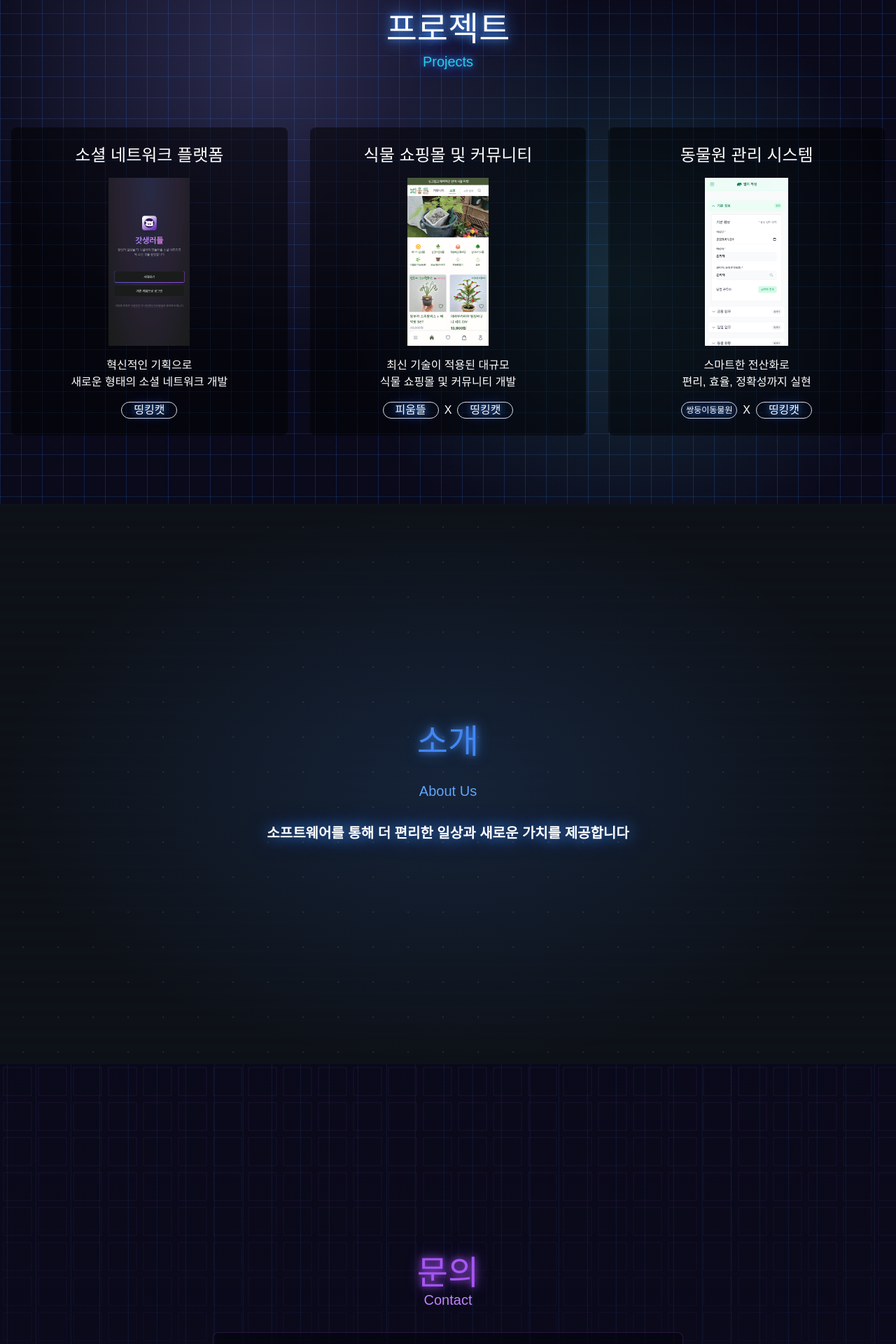
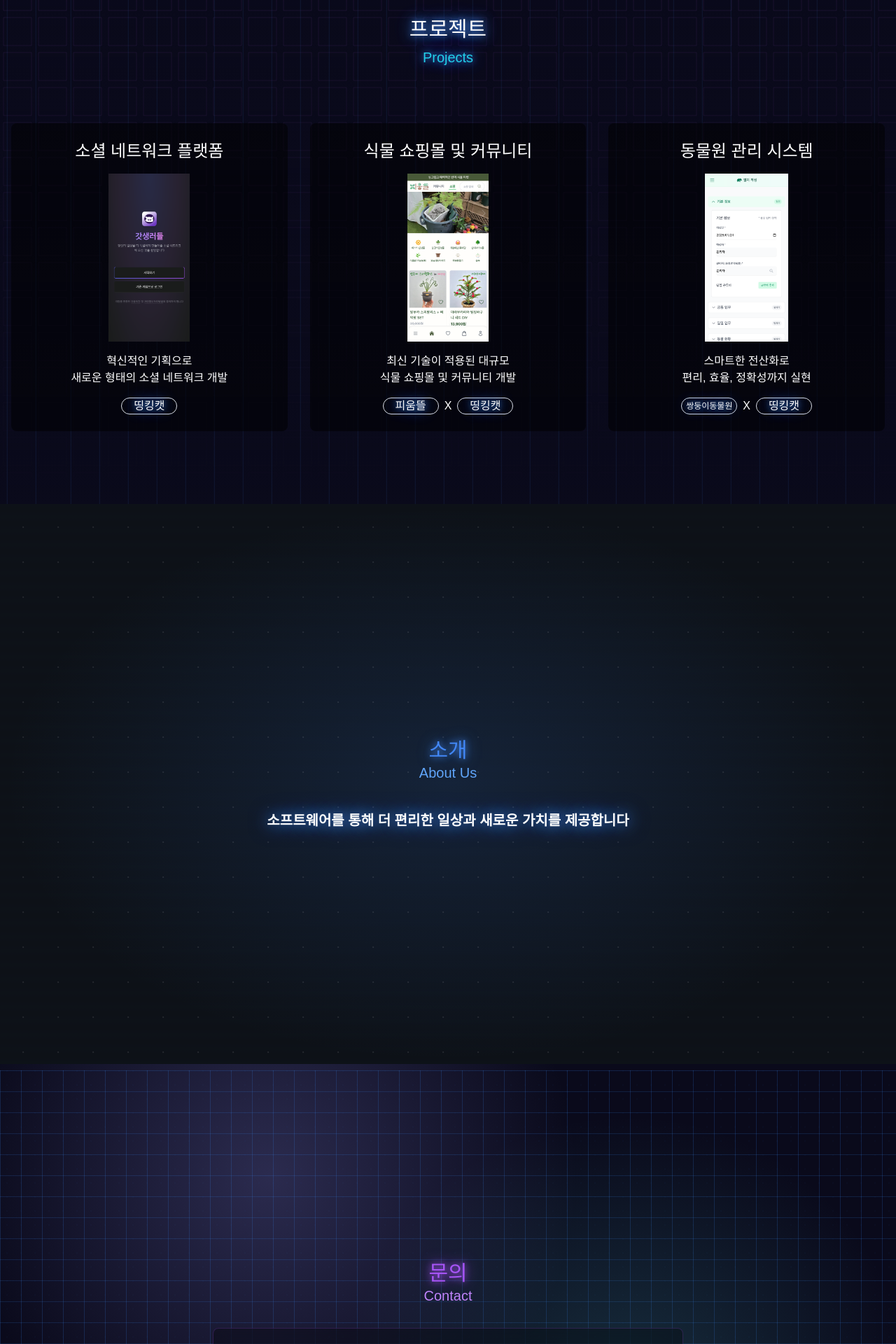
Before and after one commit to Yoon79/thinkingcat, a Next.js app: page / in a window 1280 px wide. Shown: the part 880-2800 px from the top of the page at 70% size. Built offline with nearby package versions, Linux system fonts and the light colour scheme; a web font is replaced by a local one.

Commit message:
배경 서로 바꿈

```diff
--- a/app/page.tsx
+++ b/app/page.tsx
@@ -100,18 +100,15 @@ const Home: React.FC = () => {
     id="projects"
     className="min-h-screen flex items-center justify-center z-10 relative overflow-hidden bg-[#0A0A1B]"
   >
-    {/* 동적 배경 효과 */}
-    <div className="absolute inset-0">
-      <div className="absolute inset-0 bg-[radial-gradient(circle_at_30%_20%,rgba(120,119,198,0.3),transparent_40%)]" />
-      <div className="absolute inset-0 bg-[radial-gradient(circle_at_70%_60%,rgba(75,192,200,0.2),transparent_40%)]" />
-      <div className="absolute inset-0 bg-gradient-radial-dots" />
+
+      {/* 사이버펑크 스타일 배경 */}
+      <div className="absolute inset-0">
+      <div className="absolute inset-0 bg-circuit-pattern" />
+      <div className="absolute inset-0 bg-gradient-to-b from-transparent via-[#0A0A1B]/50 to-[#0A0A1B]" />
     </div>
 
-    {/* 움직이는 라인 효과 */}
-    <div className="absolute inset-0">
-      <div className="absolute inset-0 cyber-grid" />
-      <div className="absolute inset-0 cyber-grid rotate-90" />
-    </div>
+    {/* 글로우 라인 */}
+    <div className="absolute inset-0 cyber-lines" />
 
     {/* 글로우 효과, 메인 */}
     <div className="container mx-auto p-4 text-white relative z-10">
@@ -119,7 +116,7 @@ const Home: React.FC = () => {
         initial={{ opacity: 0, y: 20 }}
         whileInView={{ opacity: 1, y: 0 }}
         transition={{ duration: 0.6 }}
-        className="text-center text-5xl mb-20 neon-text"
+        className="text-center text-3xl mb-20 neon-text"
       >
         프로젝트
         <p className="text-xl mt-2 text-cyan-400">Projects</p>
@@ -236,10 +233,10 @@ const Home: React.FC = () => {
         initial={{ opacity: 0 }}
         whileInView={{ opacity: 1 }}
         transition={{ duration: 1 }}
-        className="space-y-8"
+        className=""
       >
-        <div className="text-5xl neon-text-blue">소개</div>
-        <p className="text-xl text-blue-400 ">About Us</p>
+        <div className="text-3xl neon-text-blue">소개</div>
+        <p className="text-xl text-blue-400 pb-10">About Us</p>
         <p className="text-center text-xl font-semibold glowing-text">
           소프트웨어를 통해 더 편리한 일상과 새로운 가치를 제공합니다
         </p>
@@ -251,14 +248,19 @@ const Home: React.FC = () => {
     id="contact"
     className="min-h-screen flex items-center justify-center relative overflow-hidden bg-[#0A0A1B]"
   >
-    {/* 사이버펑크 스타일 배경 */}
+
+    {/* 동적 배경 효과 */}
     <div className="absolute inset-0">
-      <div className="absolute inset-0 bg-circuit-pattern" />
-      <div className="absolute inset-0 bg-gradient-to-b from-transparent via-[#0A0A1B]/50 to-[#0A0A1B]" />
+      <div className="absolute inset-0 bg-[radial-gradient(circle_at_30%_20%,rgba(120,119,198,0.3),transparent_40%)]" />
+      <div className="absolute inset-0 bg-[radial-gradient(circle_at_70%_60%,rgba(75,192,200,0.2),transparent_40%)]" />
+      <div className="absolute inset-0 bg-gradient-radial-dots" />
     </div>
 
-    {/* 글로우 라인 */}
-    <div className="absolute inset-0 cyber-lines" />
+    {/* 움직이는 라인 효과 */}
+    <div className="absolute inset-0">
+      <div className="absolute inset-0 cyber-grid" />
+      <div className="absolute inset-0 cyber-grid rotate-90" />
+    </div>
 
     <div className="container text-center mx-auto p-4 text-white relative z-10">
       <motion.div
@@ -266,7 +268,7 @@ const Home: React.FC = () => {
         whileInView={{ opacity: 1 }}
         transition={{ duration: 1 }}
       >
-        <div className="text-5xl neon-text-purple">문의</div>
+        <div className="text-3xl neon-text-purple">문의</div>
         <p className="text-xl text-purple-400 mb-8">Contact</p>
         <div className="bg-black/30 backdrop-blur-md p-8 rounded-lg max-w-2xl mx-auto border border-purple-500/20 hover:border-purple-500/40 transition-all duration-300">
                 <div className="flex items-center justify-center gap-4">
```
